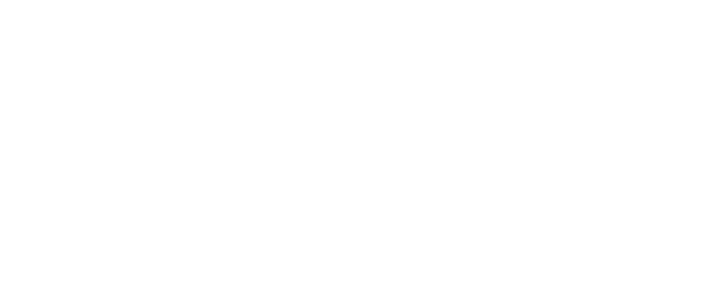
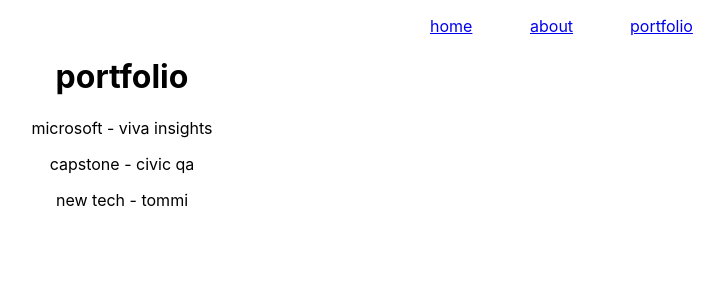
Before and after one commit to vinh-hua/portfolio, a React (Create React App) app in the folder app/: page /portfolio/portfolio in a window 1280 px wide. Before the commit this address had no page. Shown: the top 300 px of the page, without its empty margins (486-1210 px from the left). Built offline with nearby package versions, Linux system fonts and the light colour scheme.

Commit message:
update routing

```diff
--- a/app/src/App.tsx
+++ b/app/src/App.tsx
@@ -11,10 +11,10 @@ function App() {
     <div className="App">
       <BrowserRouter>
         <Routes>
-          <Route path="/" element={<Navigation />}>
-            <Route index element={<Home />} />
-            <Route path="about" element={<About />} />
-            <Route path="portfolio" element={<Portfolio />} />
+          <Route path="/portfolio" element={<Navigation />}>
+            <Route path="/portfolio" element={<Home />} />
+            <Route path="/portfolio/about" element={<About />} />
+            <Route path="/portfolio/portfolio" element={<Portfolio />} />
           </Route>
         </Routes>
       </BrowserRouter>
--- a/app/src/Pages/Home.tsx
+++ b/app/src/Pages/Home.tsx
@@ -8,11 +8,11 @@ export function Home() {
         <p>frontend software engineer</p>
         <p>
           blah blah blah, you can learn more about my hobbies and background{" "}
-          <Link to="/about">here</Link>
+          <Link to="/portfolio/about">here</Link>
         </p>
         <p>
           blah blah blah, you can learn more about my work experience{" "}
-          <Link to="/portfolio">here</Link>
+          <Link to="/portfolio/portfolio">here</Link>
         </p>
         <h2>contact me</h2>
         <p>links</p>
--- a/app/src/Pages/Navigation.tsx
+++ b/app/src/Pages/Navigation.tsx
@@ -6,13 +6,13 @@ export function Navigation() {
     <div className="nav-menu">
       <ul className="nav-items">
         <li className="nav-item">
-          <Link to="/">home</Link>
+          <Link to="/portfolio">home</Link>
         </li>
         <li className="nav-item">
-          <Link to="/about">about</Link>
+          <Link to="/portfolio/about">about</Link>
         </li>
         <li className="nav-item">
-          <Link to="/portfolio">portfolio</Link>
+          <Link to="/portfolio/portfolio">portfolio</Link>
         </li>
       </ul>
       <Outlet />
```
